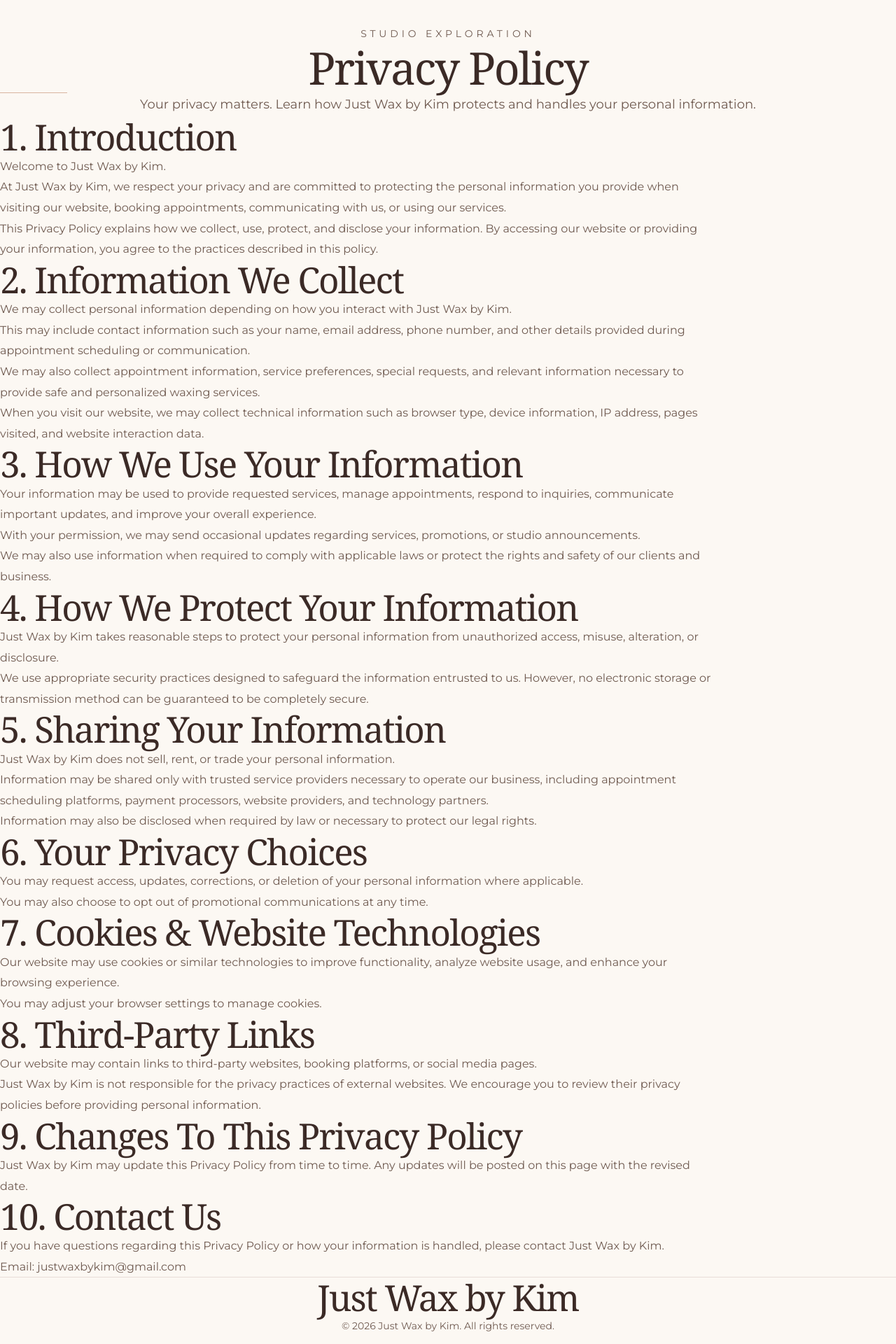
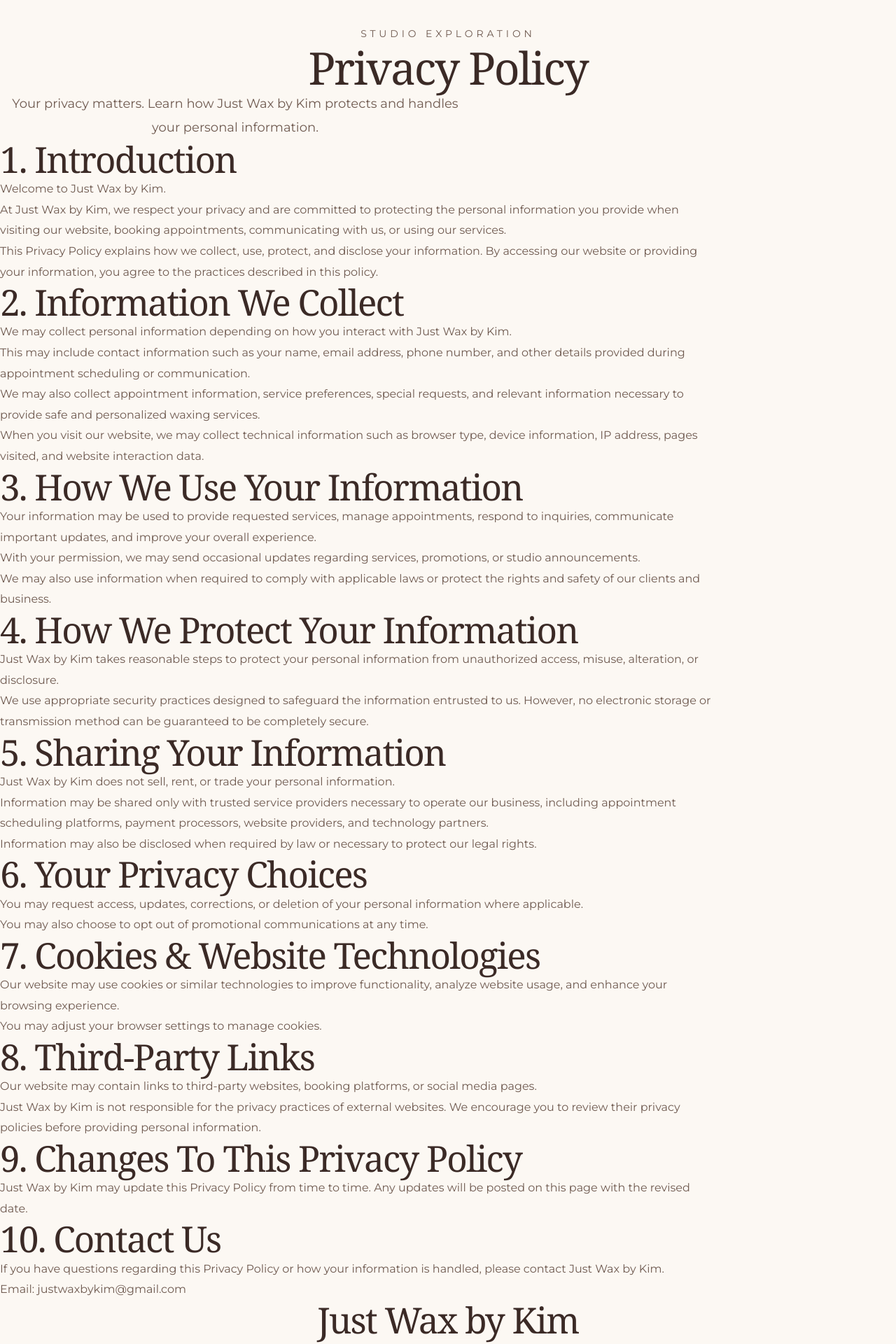
Before and after one commit to kevin-phan-25/just-wax-by-kim, a Next.js app: page /privacy-policy in a window 1280 px wide. Shown: the part 180-2100 px from the top of the page at 70% size. Built offline with nearby package versions, Linux system fonts and the light colour scheme; a web font is replaced by a local one.

Commit message:
Update PrivacyPolicy.tsx

```diff
--- a/features/privacy-policy/PrivacyPolicy.tsx
+++ b/features/privacy-policy/PrivacyPolicy.tsx
@@ -13,20 +13,15 @@ export default function PrivacyPolicy() {
     <section
       className="
         relative
-        min-h-screen
-        overflow-hidden
-        bg-[#FCF8F3]
+        w-full
       "
     >
-
       {/* Navbar clearance */}
       <div className="h-[216px]" />
 
 
       <div
         className="
-          relative
-          z-10
           w-full
           px-6
           pb-32
@@ -66,20 +61,11 @@ export default function PrivacyPolicy() {
           </h1>
 
 
-          <div
-            className="
-              mx-auto
-              mt-8
-              h-px
-              w-24
-              bg-[#D8B4A0]
-            "
-          />
-
-
           <p
             className="
               mt-8
+              mx-auto
+              max-w-2xl
               text-lg
               leading-relaxed
               text-[#8C7468]
@@ -139,29 +125,18 @@ export default function PrivacyPolicy() {
                       {paragraph}
                     </p>
 
-              ))}
+                  )
+                )}
 
               </article>
 
-          ))}
+            )
+          )}
 
         </div>
 
       </div>
 
-
-      <div
-        aria-hidden
-        className="
-          absolute
-          bottom-0
-          left-0
-          h-px
-          w-full
-          bg-[#E8DDD8]
-        "
-      />
-
     </section>
   );
 }
```
Lines whose indentation alone changed are shown as unchanged.
